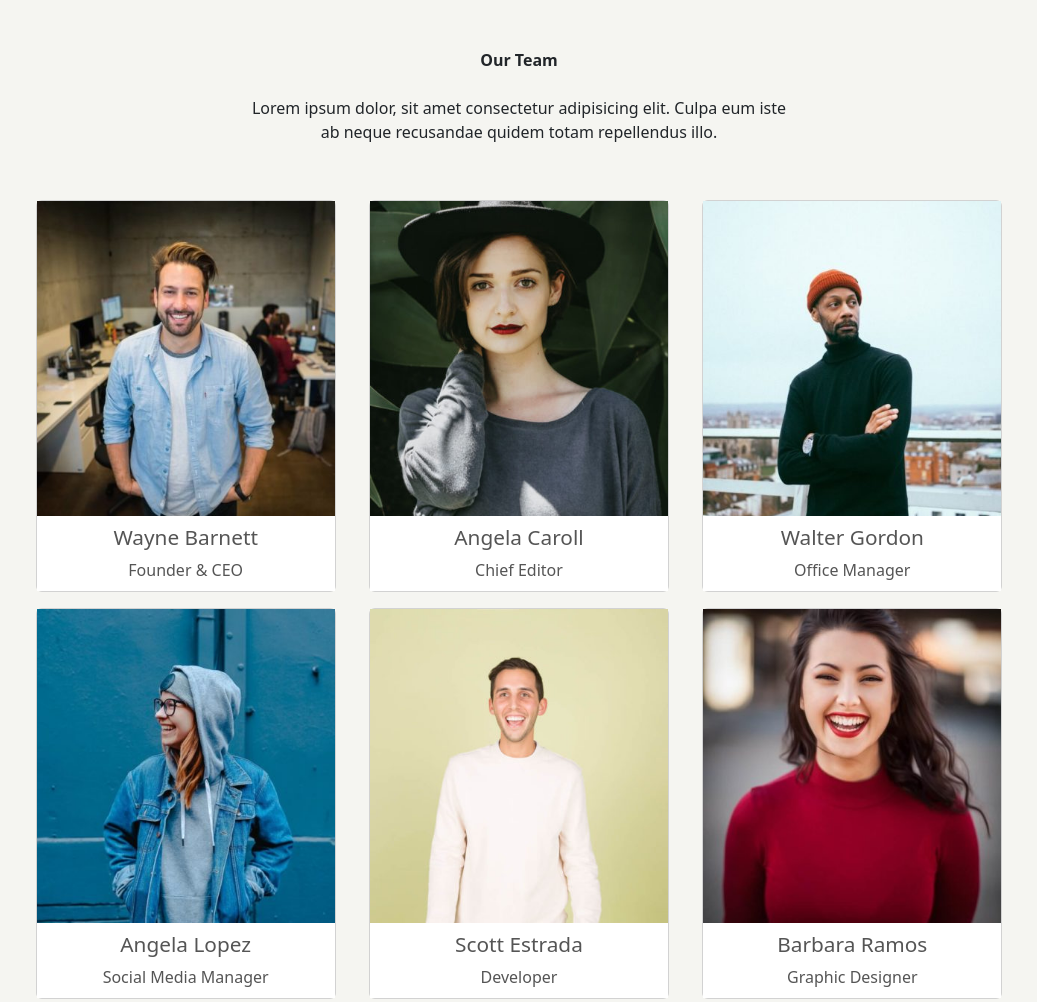
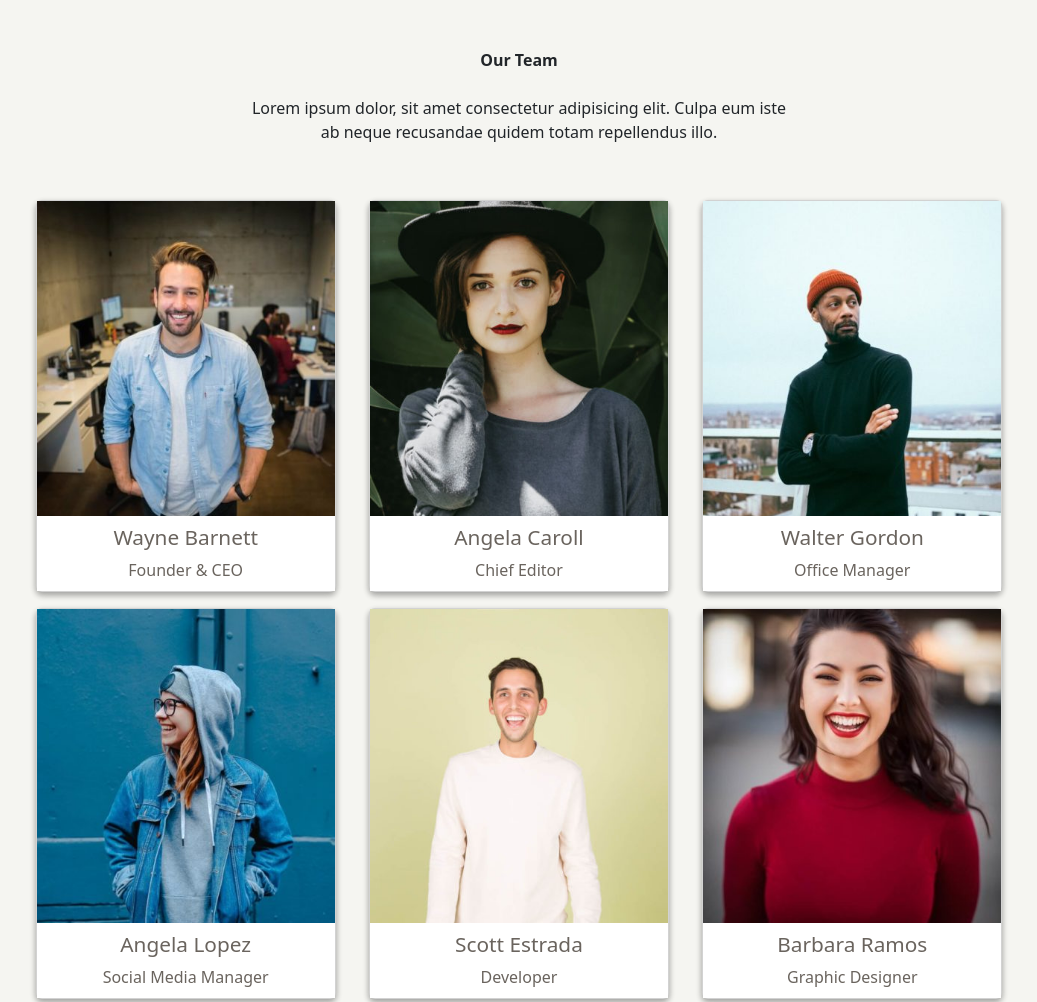
Before and after one commit to peterpozo/js-our-team, a plain HTML site: page index.html in a window 1280 px wide. Shown: the top 1002 px of the page, without its empty margins (121-1158 px from the left). Drawn offline with nearby package versions, Linux system fonts and the light colour scheme.

Commit message:
add box-shadow

```diff
--- a/css/style.css
+++ b/css/style.css
@@ -12,6 +12,7 @@ body{
 .card{
     width: 300px;
     margin: .5rem auto;
+    box-shadow: rgba(0, 0, 0, 0.16) 0px 3px 6px, rgba(0, 0, 0, 0.23) 0px 3px 6px;
 }
 
 img{
@@ -21,7 +22,7 @@ img{
 
 .card-info{
     background-color: white;
-    color: rgb(85, 85, 85);
+    color: #6a645e;
     height: 75px;
     display: flex;
     flex-direction: column;
```
